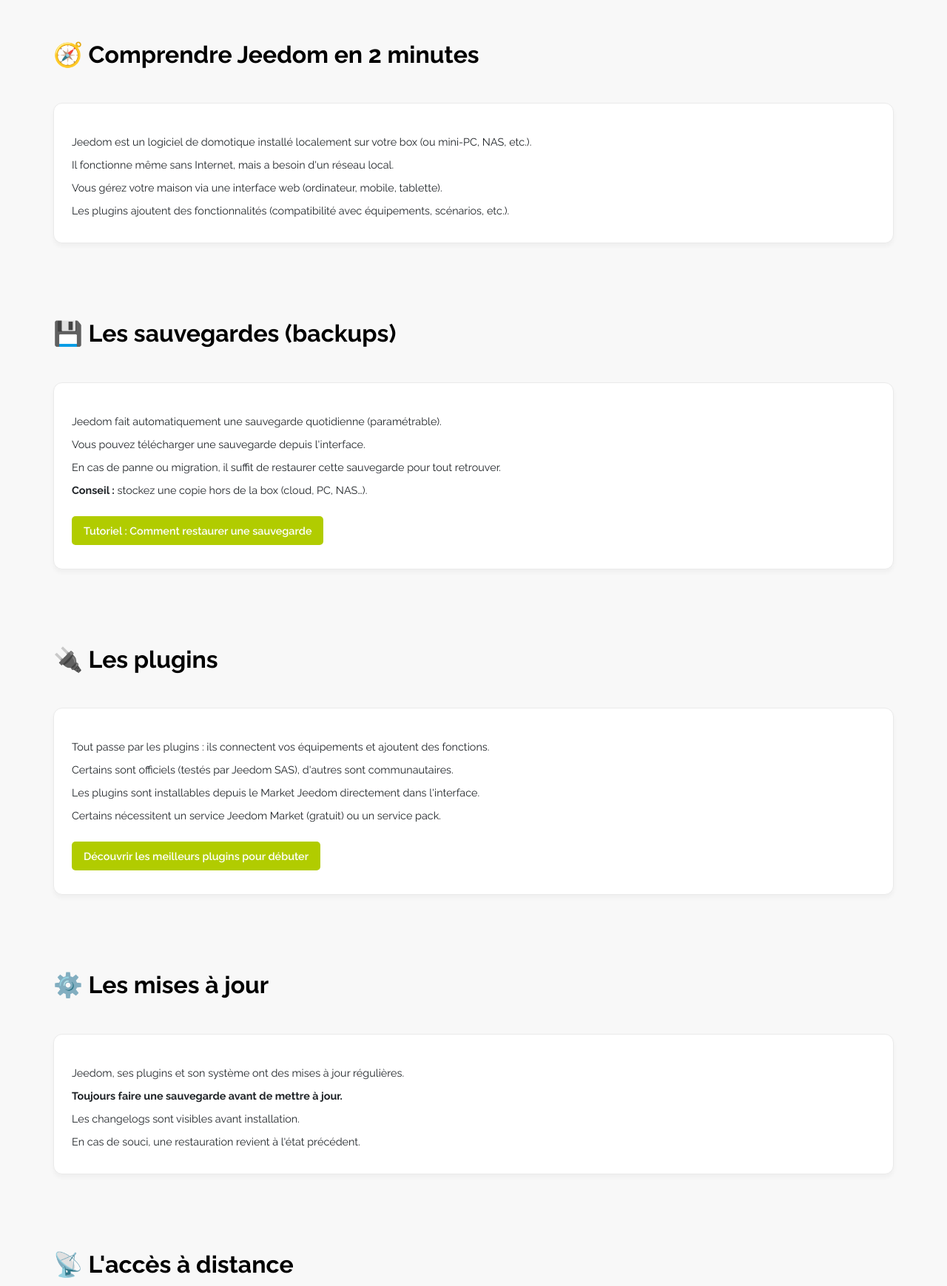
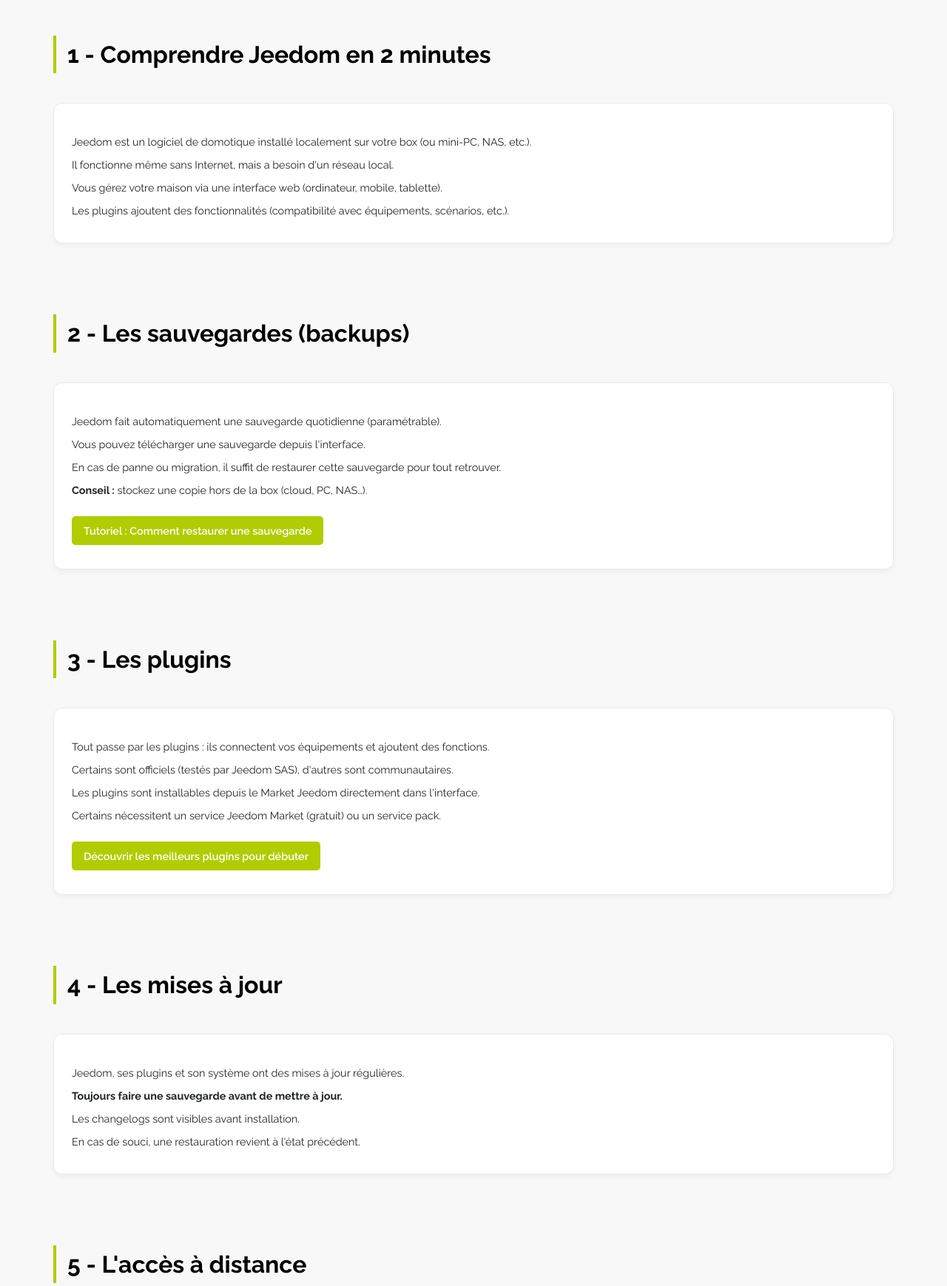
Before and after one commit to jeedom/start, a PHP site: page /bien-debuter.html in a window 1280 px wide. Shown: the part 224-1963 px from the top of the page at 74% size. Run offline with PHP 8.4, Linux system fonts and the light colour scheme.

Commit message:
Add numbered bordered titles to sections in bien-debuter.html
Section titles in bien-debuter.html are now numbered and use a new 'with-border' class for a left accent border. Corresponding CSS was added to style.css to visually distinguish these h1 elements.

```diff
--- a/bien-debuter.html
+++ b/bien-debuter.html
@@ -46,7 +46,7 @@
 
         <section class="section" id="comprendre">
             <div class="content-wrapper">
-                <h1>🧭 Comprendre Jeedom en 2 minutes</h1>
+                <h1 class="with-border">1 - Comprendre Jeedom en 2 minutes</h1>
                 <div class="card item-card">
                     <p class="mt-3">Jeedom est un logiciel de domotique installé localement sur votre box (ou mini-PC, NAS, etc.).</p>
                     <p>Il fonctionne même sans Internet, mais a besoin d'un réseau local.</p>
@@ -58,7 +58,7 @@
 
         <section class="section" id="sauvegardes">
             <div class="content-wrapper">
-                <h1>💾 Les sauvegardes (backups)</h1>
+                <h1 class="with-border">2 - Les sauvegardes (backups)</h1>
                 <div class="card item-card">
                     <p class="mt-3">Jeedom fait automatiquement une sauvegarde quotidienne (paramétrable).</p>
                     <p>Vous pouvez télécharger une sauvegarde depuis l'interface.</p>
@@ -71,7 +71,7 @@
 
         <section class="section" id="plugins">
             <div class="content-wrapper">
-                <h1>🔌 Les plugins</h1>
+                <h1 class="with-border">3 - Les plugins</h1>
                 <div class="card item-card">
                     <p class="mt-3">Tout passe par les plugins : ils connectent vos équipements et ajoutent des fonctions.</p>
                     <p>Certains sont officiels (testés par Jeedom SAS), d'autres sont communautaires.</p>
@@ -84,7 +84,7 @@
 
         <section class="section" id="mises-a-jour">
             <div class="content-wrapper">
-                <h1>⚙️ Les mises à jour</h1>
+                <h1 class="with-border">4 - Les mises à jour</h1>
                 <div class="card item-card">
                     <p class="mt-3">Jeedom, ses plugins et son système ont des mises à jour régulières.</p>
                     <p><strong>Toujours faire une sauvegarde avant de mettre à jour.</strong></p>
@@ -96,7 +96,7 @@
 
         <section class="section" id="acces-distant">
             <div class="content-wrapper">
-                <h1>📡 L'accès à distance</h1>
+                <h1 class="with-border">5 - L'accès à distance</h1>
                 <div class="card item-card">
                     <p class="mt-3">Pour accéder à Jeedom depuis l'extérieur, il existe plusieurs solutions :</p>
                     <ul style="margin-left:20px;">
@@ -111,7 +111,7 @@
 
         <section class="section" id="scenarios">
             <div class="content-wrapper">
-                <h1>🧠 Les scénarios et automatisations</h1>
+                <h1 class="with-border">6 -  Les scénarios et automatisations</h1>
                 <div class="card item-card">
                     <p class="mt-3">Les scénarios permettent d'automatiser votre maison (ex. : allumer la lumière si mouvement).</p>
                     <p>Ils se construisent avec une interface visuelle (blocs "si / alors / sinon").</p>
@@ -123,7 +123,7 @@
 
         <section class="section" id="securite">
             <div class="content-wrapper">
-                <h1>🔐 Sécurité & bonnes pratiques</h1>
+                <h1 class="with-border">7 - Sécurité & bonnes pratiques</h1>
                 <div class="card item-card">
                     <p class="mt-3">Voici quelques conseils pour éviter les erreurs les plus courantes :</p>
                     <ul style="margin-left:20px;">
@@ -138,7 +138,7 @@
 
         <section class="section" id="communaute">
             <div class="content-wrapper">
-                <h1>🧩 Communauté et support</h1>
+                <h1 class="with-border">8 - Communauté et support</h1>
                 <div class="card item-card">
                     <p class="mt-3">Le forum communautaire est très actif : <a href="https://community.jeedom.com" target="_blank">community.jeedom.com</a></p>
                     <p>Il existe une documentation officielle complète.</p>
@@ -150,7 +150,7 @@
 
         <section class="section" id="a-retenir">
             <div class="content-wrapper">
-                <h1>👋 À retenir</h1>
+                <h1 class="with-border">9 - À retenir</h1>
                 <div class="card item-card">
                     <ul class="mt-3" style="margin-left:20px;">
                         <li>Sauvegardez.</li>
--- a/style.css
+++ b/style.css
@@ -290,6 +290,13 @@ h2 {
     position: relative;
 }
 
+/* Style pour les titres h1 avec liseret vert dans bien-debuter.html */
+.section h1.with-border {
+    padding-left: 15px;
+    border-left: 4px solid var(--accent-color);
+    display: inline-block;
+}
+
 .item-card {
     padding: 1.5rem;
     text-align: left;
```
